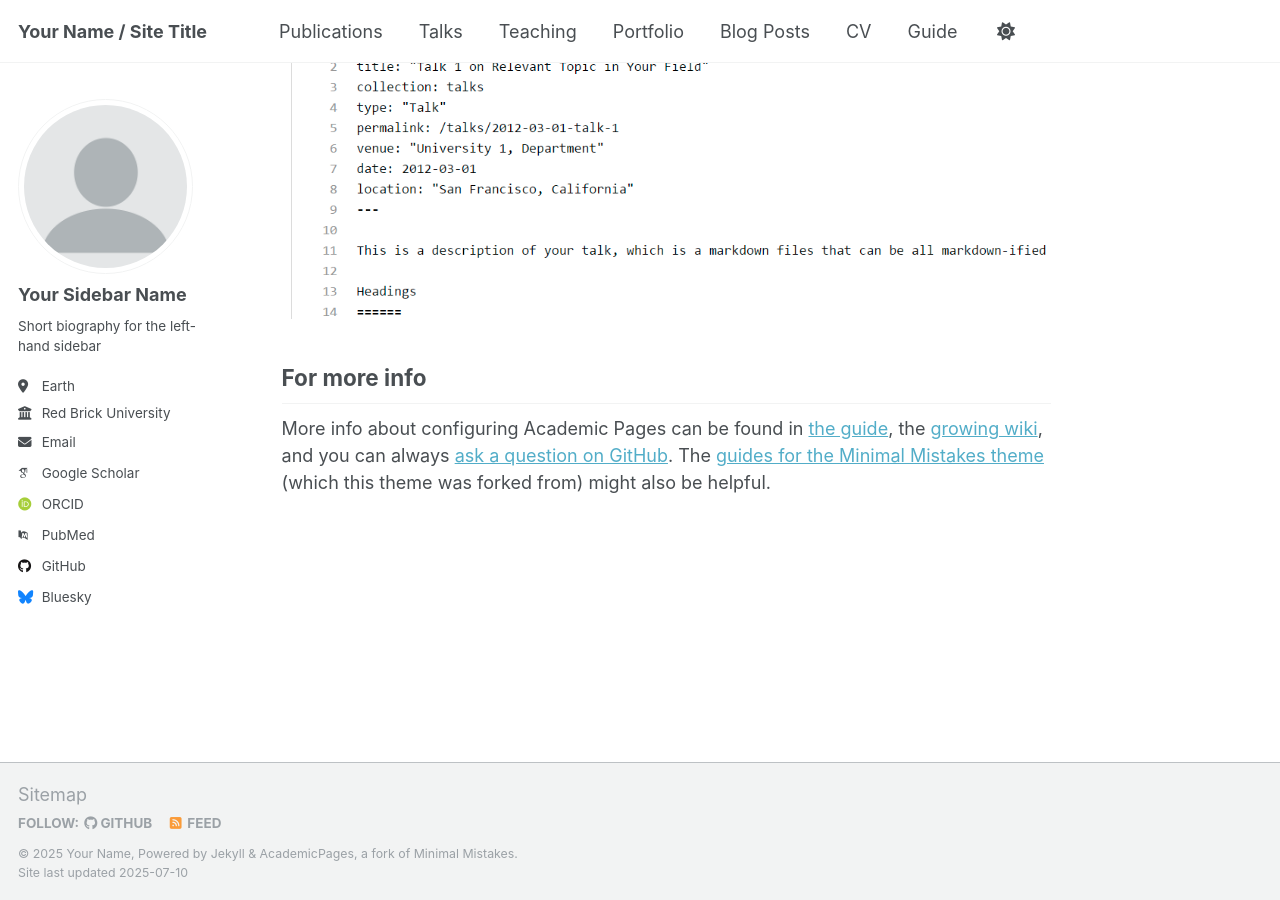
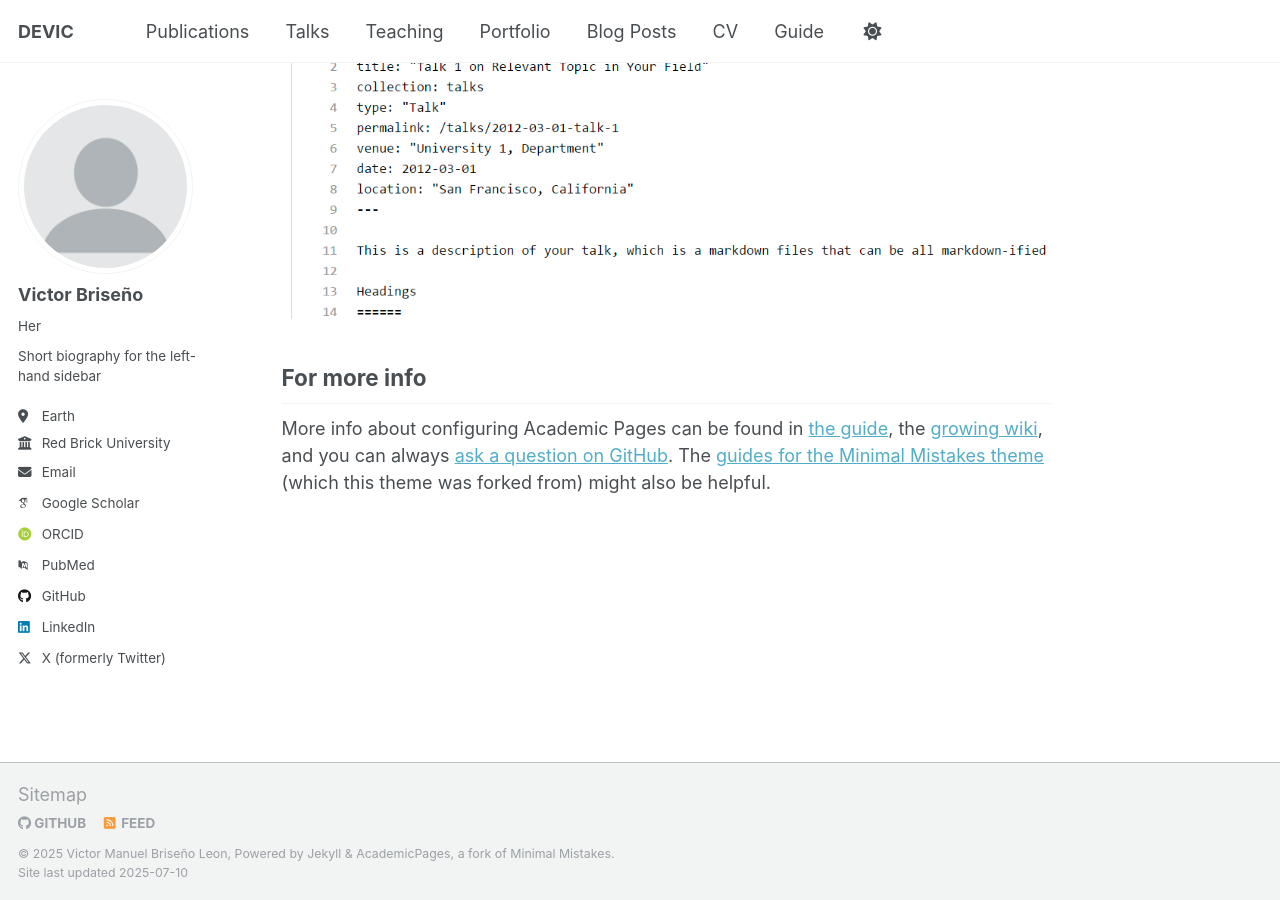
Before and after one commit to vicmanbrile/vicmanbrile.github.io, a Jekyll site: the page built from _pages/about.md, in a window 1280 px wide and 900 px high, scrolled down 2880 px. Built offline with Jekyll 4.4.1, drawn with Linux system fonts in a browser that asks for light colours; some web fonts are replaced; a script that is not in the unit is left out.

Commit message:
Update _config.yml

```diff
--- a/_config.yml
+++ b/_config.yml
@@ -7,15 +7,15 @@
 # server process.
 
 # Basic Site Settings
-locale                   : "en-US"
+locale                   : "es-MX"
 site_theme               : "default"
-title                    : "Your Name / Site Title"
+title                    : "DEVIC"
 title_separator          : "-"
-name                     : &name "Your Name"
+name                     : &name "Victor Manuel Briseño Leon"
 description              : &description "personal description"
-url                      : https://academicpages.github.io # the base hostname & protocol for your site e.g. "https://[your GitHub username].github.io" or if you already have some other page hosted on Github then use "https://[your GitHub username].github.io/[Your Repo Name]"
+url                      : https://vicmanbrile.github.io # the base hostname & protocol for your site e.g. "https://[your GitHub username].github.io" or if you already have some other page hosted on Github then use "https://[your GitHub username].github.io/[Your Repo Name]"
 baseurl                  : "" # the subpath of your site, e.g. "/blog"
-repository               : "academicpages/academicpages.github.io"
+repository               : "vicmanbrile/vicmanbrile.github.io"
 
 # Site Author - The following control what appear as part of the author content on the side bar.
 #               If a field is blank the icon and link will not appear, otherwise it will be shown.
@@ -23,8 +23,8 @@ repository               : "academicpages/academicpages.github.io"
 author:
   # Biographic information
   avatar           : "profile.png"
-  name             : "Your Sidebar Name"
-  pronouns         : # example: "she/her"
+  name             : "Victor Briseño"
+  pronouns         : Her
   bio              : "Short biography for the left-hand sidebar"
   location         : "Earth"
   employer         : "Red Brick University"
@@ -46,13 +46,13 @@ author:
   bitbucket        : # Username - Update with your username on the site
   codepen          : # Username
   dribbble         : # Username
-  github           : "academicpages"
+  github           : "vicmanbrile"
   kaggle           : # Username
   stackoverflow    : # User number or user number and name (i.e., use "1" or "1/jeff-atwood")
 
   # Social media
   artstation       : # Username
-  bluesky          : "bsky.app" # Replace this with you Bluesky username
+  bluesky          : # Username
   facebook         : # Username
   flickr           : # Username
   foursquare       : # Username
@@ -61,7 +61,7 @@ author:
   keybase          : # Username
   instagram        : # Username
   lastfm           : # Username
-  linkedin         : # Username
+  linkedin         : Victor.Briseno
   mastodon         : # URL
   medium           : # URL
   pinterest        : # Username
@@ -69,7 +69,7 @@ author:
   steam            : # Username
   telegram         : # URL
   tumblr           : # Username
-  twitter          : # Username for X / Twitter
+  twitter          : vicmanbrile
   vine             : # Username
   weibo            : # Username
   wikipedia        : # Username
```
